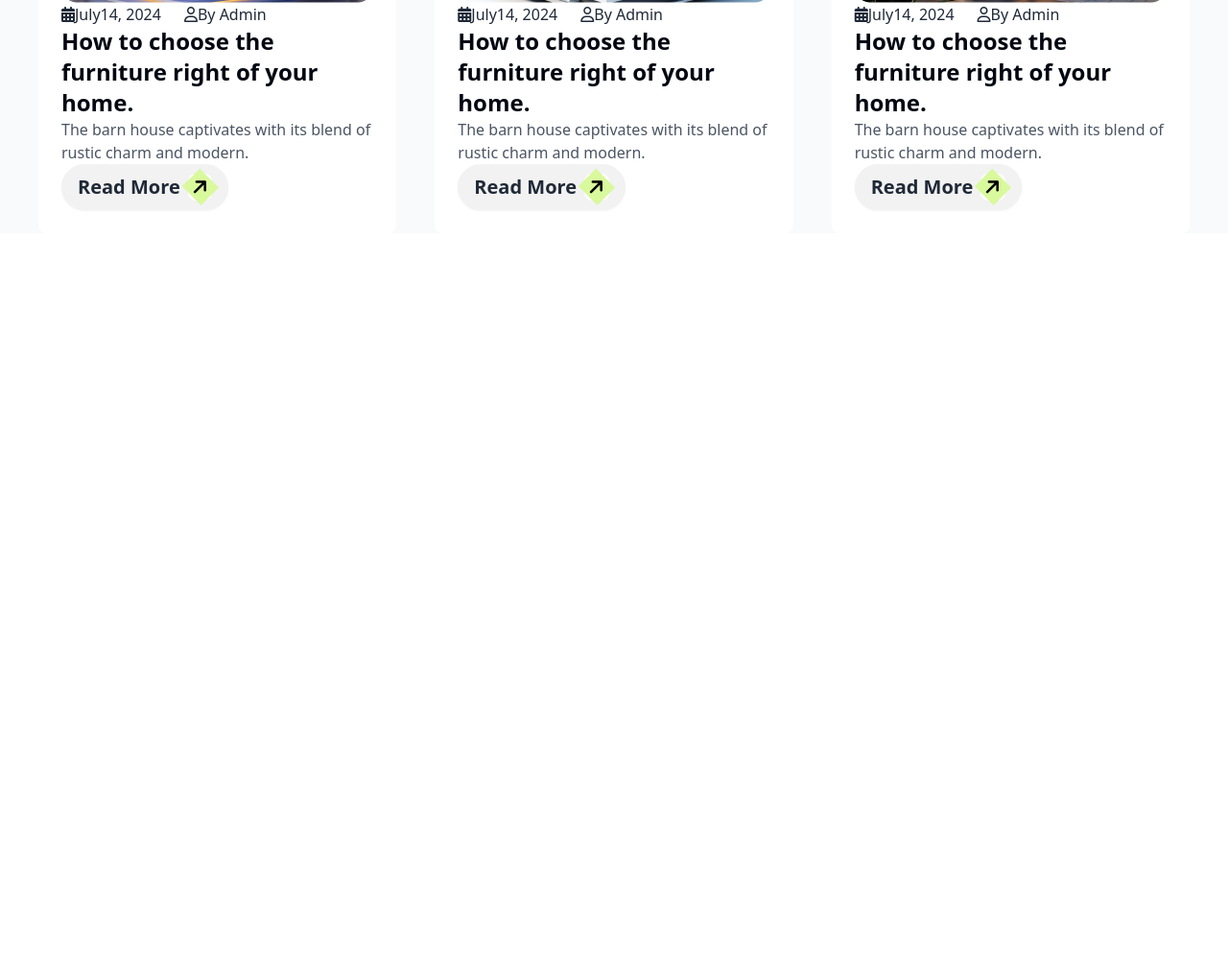
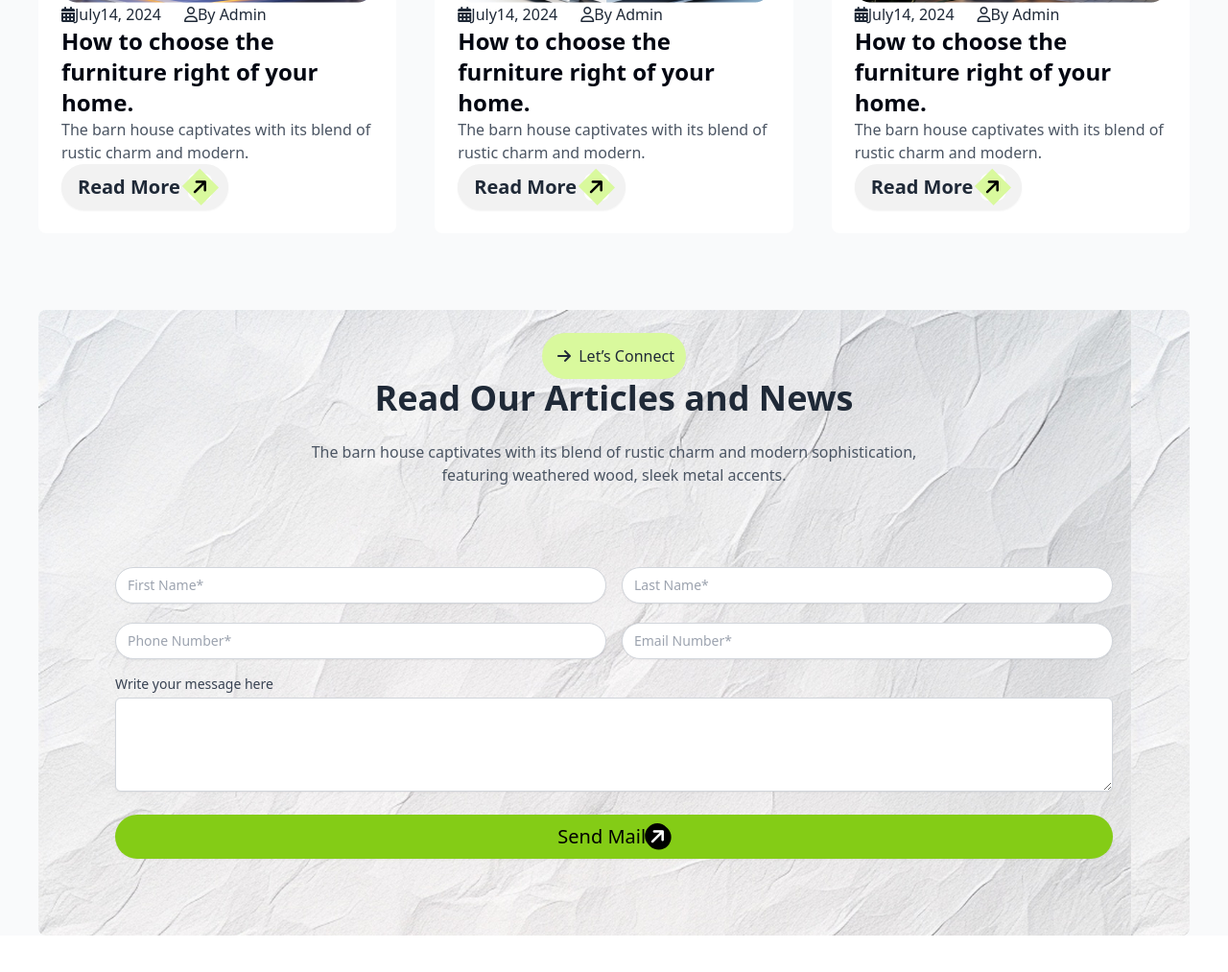
Before and after one commit to mdalamin864752/assignment03, a plain HTML site: page index.html in a window 1280 px wide. Shown: the part 3234-4247 px from the top of the page at 96% size. Before the commit the page ends 3517 px from the top, so only its background shows below. Drawn offline with nearby package versions, Linux system fonts and the light colour scheme; files that its build step writes are made by us from their sources.

Commit message:
input section added

```diff
--- a/index.html
+++ b/index.html
@@ -257,6 +257,62 @@
   </div>
  </section>
 
+      <!-- input section start -->
+<section class="mt-20 rounded-lg" style="background-image: url(images/bg.jpg);">
+  <div class="text-center pt-6">
+    <button class="bg-lime-200 p-3 rounded-full text-base"><i class="fa-solid fa-arrow-right   p-1 font-black"></i> Let’s Connect</button>
+    <h1 class="text-4xl font-bold">Read Our Articles and News</h1>
+    <p class="text-gray-600 mt-6">The barn house captivates with its blend of rustic charm and modern sophistication, <br>featuring weathered wood, sleek metal accents.</p>
+  </div>
+  <div class="flex items-center justify-center ">
+    <div class="w-full container mx-auto  p-20 ">
+        <form action="#" method="POST">
+            <div class="grid grid-cols-1 md:grid-cols-2 gap-4">
+                <!-- First Name -->
+                <div>
+                    <label for="first-name" class="block text-sm font-medium text-gray-700"></label>
+                    <input type="text" id="first-name" placeholder="First Name*" name="first-name" required
+                           class="mt-1 block w-full px-3 py-2 border border-gray-300 rounded-full shadow-sm placeholder-gray-400 focus:outline-none focus:ring-indigo-500 focus:border-indigo-500 sm:text-sm">
+                </div>
+                <!-- Last Name -->
+                <div>
+                    <label for="last-name" class="block text-sm font-medium text-gray-700"></label>
+                    <input type="text" id="last-name" placeholder="Last Name*" name="last-name" required
+                           class="mt-1 block w-full px-3 py-2 border border-gray-300 rounded-full shadow-sm placeholder-gray-400 focus:outline-none focus:ring-indigo-500 focus:border-indigo-500 sm:text-sm">
+                </div>
+            </div>
+            <div class="mt-4 grid grid-cols-1 md:grid-cols-2 gap-4">
+                <!-- Phone Number -->
+                <div>
+                    <label for="phone-number" class="block text-sm font-medium text-gray-700"></label>
+                    <input type="tel" id="phone-number" placeholder="Phone Number*" name="phone-number" required
+                           class="mt-1 block w-full px-3 py-2 border border-gray-300 rounded-full shadow-sm placeholder-gray-400 focus:outline-none focus:ring-indigo-500 focus:border-indigo-500 sm:text-sm">
+                </div>
+                <!-- Email Address -->
+                <div>
+                    <label for="email" class="block text-sm font-medium text-gray-700"></label>
+                    <input type="email" id="email" name="email" required placeholder="Email Number*"
+                           class="mt-1 block w-full px-3 py-2 border border-gray-300 rounded-full shadow-sm placeholder-gray-400 focus:outline-none focus:ring-indigo-500 focus:border-indigo-500 sm:text-sm">
+
+                </div>
+            </div>
+            <!-- Message -->
+            <div class="mt-4">
+                <label for="message" class="block text-sm font-medium text-gray-700">Write your message here</label>
+                <textarea id="message" name="message" rows="4"
+                          class="mt-1 block w-full px-3 py-2 border border-gray-300 rounded-md shadow-sm placeholder-gray-400 focus:outline-none focus:ring-indigo-500 focus:border-indigo-500 sm:text-sm"></textarea>
+            </div>
+            <!-- Submit Button -->
+            <div class="mt-6">
+                <button type="submit"
+                        class="w-full inline-flex justify-center py-2 px-4 border border-transparent shadow-sm text-xl font-medium rounded-full text-black bg-lime-500  ">
+                    Send Mail <i class="fa-solid fa-arrow-right -rotate-45 p-1 text-white bg-black rounded-full"></i>
+                </button>
+            </div>
+        </form>
+    </div>
+  </div>
+ </section>
 
 
         </main>
```
